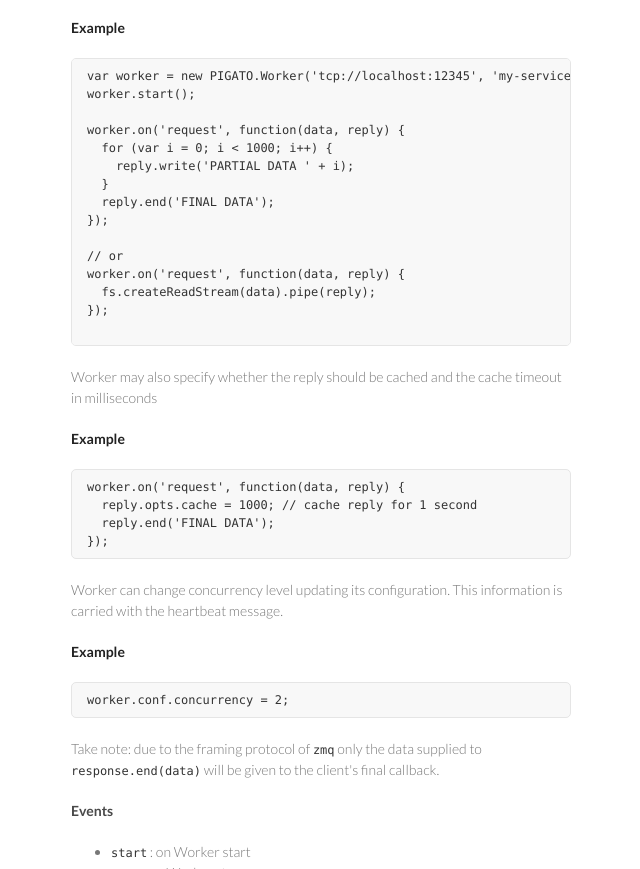
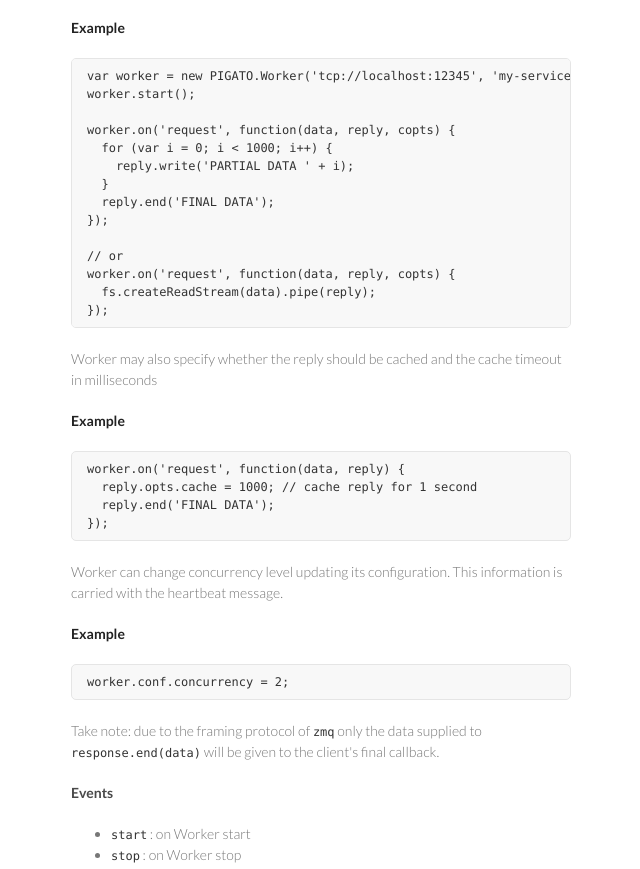
Before and after one commit to prdn/pigato, a plain HTML site: page index.html in a window 1280 px wide. Shown: the part 3866-4735 px from the top of the page, without its empty margins (499-1139 px from the left). Drawn offline with Linux system fonts and the light colour scheme.

```diff
--- a/index.html
+++ b/index.html
@@ -235,7 +235,7 @@
 <pre><code>var worker = new PIGATO.Worker('tcp://localhost:12345', 'my-service');
 worker.start();
 
-worker.on('request', function(data, reply) {
+worker.on('request', function(data, reply, copts) {
   for (var i = 0; i &lt; 1000; i++) {
     reply.write('PARTIAL DATA ' + i);
   }
@@ -243,10 +243,9 @@
 });
 
 // or
-worker.on('request', function(data, reply) {
+worker.on('request', function(data, reply, copts) {
   fs.createReadStream(data).pipe(reply);
 });
-
 </code></pre>
 
 <p>Worker may also specify whether the reply should be cached and the cache timeout in milliseconds </p>
```
Also changed, not shown: params.json (+1 -1 lines).
